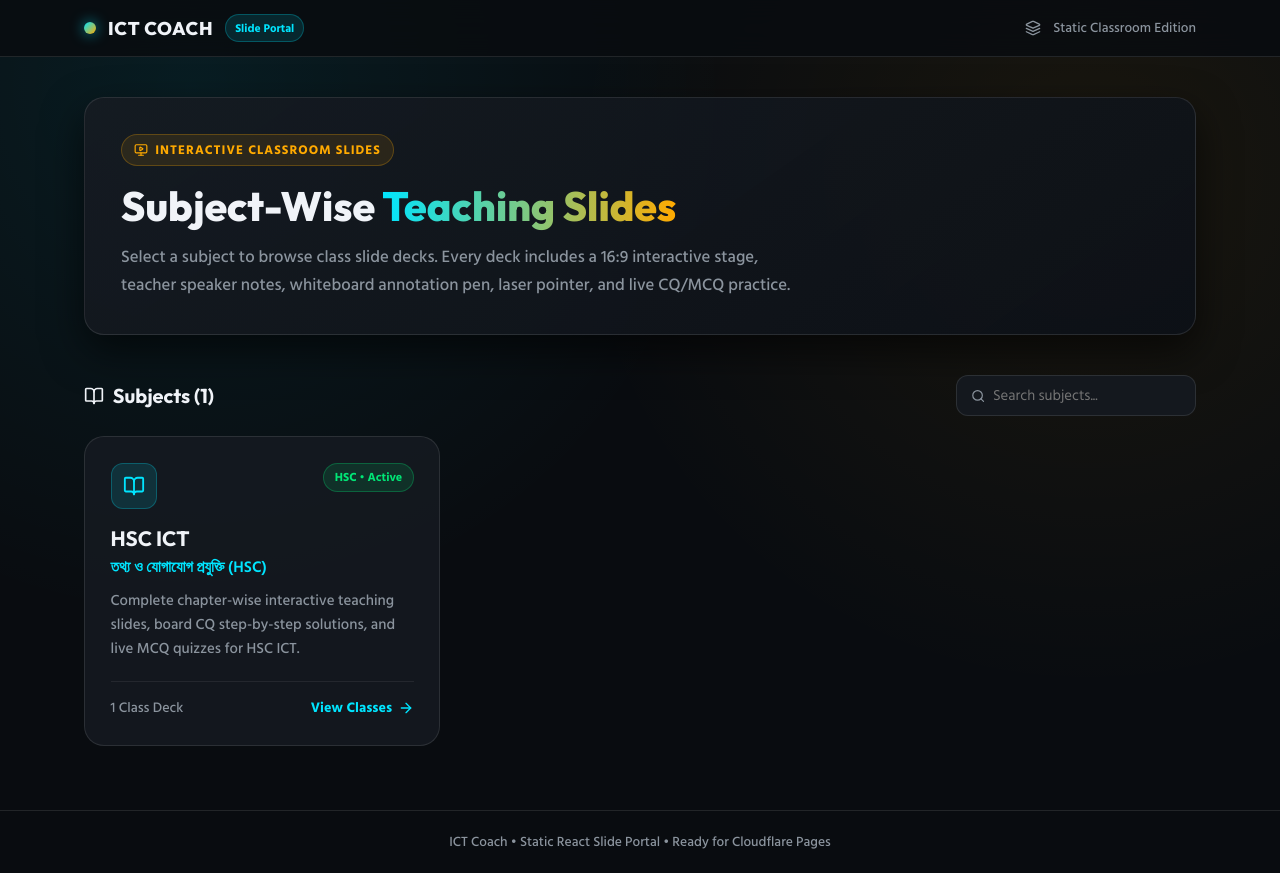
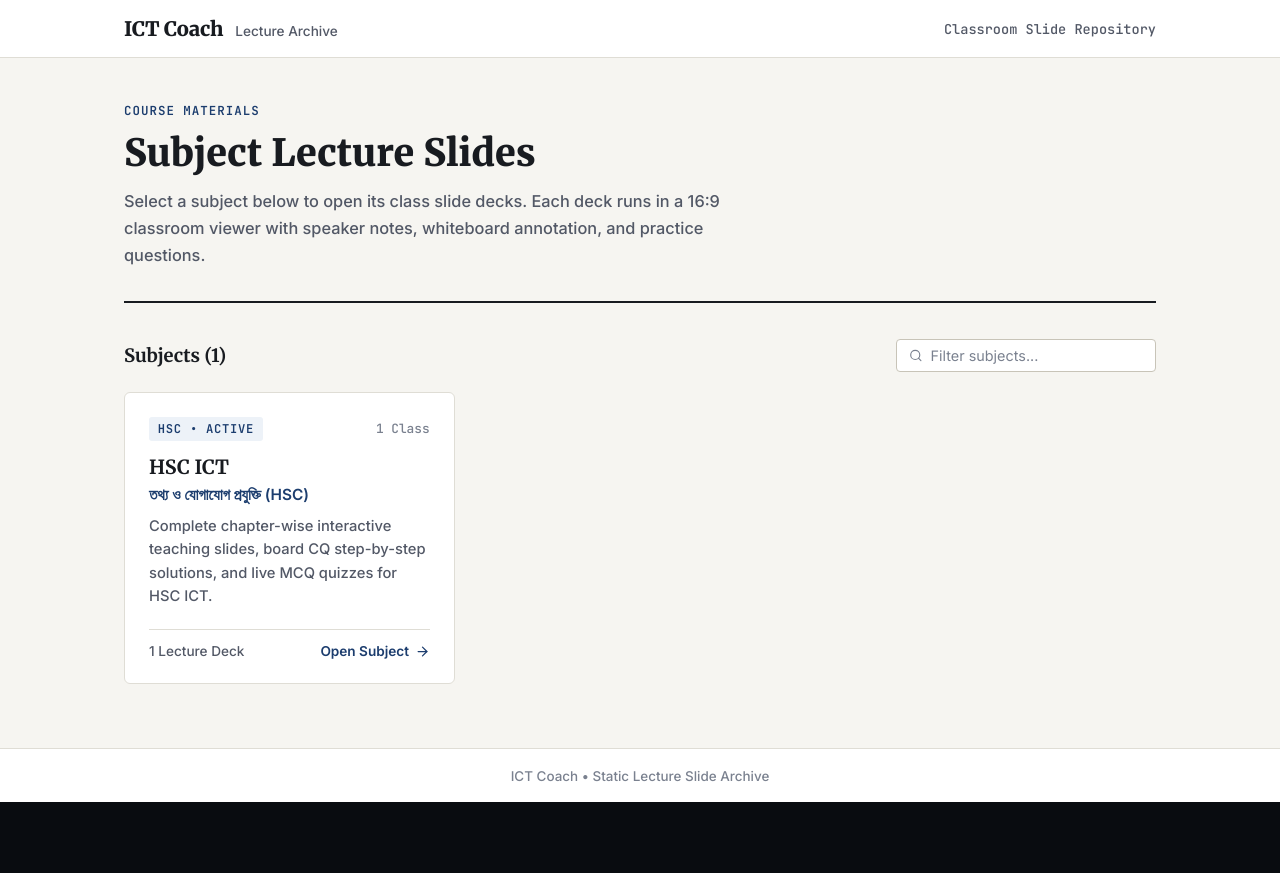
Before and after one commit to mdsayedmaruf/ictcoach, a React (Vite) app: page / in a window 1280 px wide. After the commit the page ends 802 px from the top, so only its background shows below. Built offline with nearby package versions, Linux system fonts and the light colour scheme.

Commit message:
Apply classic academic editorial theme to portal

```diff
--- a/index.html
+++ b/index.html
@@ -3,15 +3,15 @@
   <head>
     <meta charset="UTF-8" />
     <meta name="viewport" content="width=device-width, initial-scale=1.0" />
-    <title>ICT Coach — Interactive Slide Portal</title>
+    <title>ICT Coach — Lecture Slides</title>
     <meta
       name="description"
-      content="Subject-wise interactive classroom slide decks for HSC ICT and more."
+      content="Subject-wise classroom lecture slides for HSC ICT."
     />
     <link rel="preconnect" href="https://fonts.googleapis.com" />
     <link rel="preconnect" href="https://fonts.gstatic.com" crossorigin />
     <link
-      href="https://fonts.googleapis.com/css2?family=Hind+Siliguri:wght@400;500;600;700&family=Outfit:wght@500;600;700;800;900&family=JetBrains+Mono:wght@500;600;700;800&display=swap"
+      href="https://fonts.googleapis.com/css2?family=Hind+Siliguri:wght@400;500;600;700&family=Inter:wght@400;500;600;700&family=JetBrains+Mono:wght@400;500;600&family=Merriweather:wght@700;900&display=swap"
       rel="stylesheet"
     />
   </head>
--- a/src/components/Navbar.tsx
+++ b/src/components/Navbar.tsx
@@ -1,20 +1,15 @@
 import { Link } from 'react-router-dom';
-import { Layers } from 'lucide-react';
 
 export function Navbar() {
   return (
     <header className="portal-nav">
       <div className="portal-nav-inner">
         <Link to="/" className="portal-brand">
-          <span className="portal-brand-dot" />
-          <span className="portal-brand-name">ICT COACH</span>
-          <span className="portal-brand-pill">Slide Portal</span>
+          <span className="portal-brand-name">ICT Coach</span>
+          <span className="portal-brand-sub">Lecture Archive</span>
         </Link>
 
-        <div className="portal-nav-meta">
-          <Layers size={16} />
-          <span>Static Classroom Edition</span>
-        </div>
+        <div className="portal-nav-meta">Classroom Slide Repository</div>
       </div>
     </header>
   );
--- a/src/pages/HomePage.tsx
+++ b/src/pages/HomePage.tsx
@@ -1,6 +1,6 @@
 import { useEffect, useState } from 'react';
 import { Link } from 'react-router-dom';
-import { ArrowRight, BookOpen, MonitorPlay, Search } from 'lucide-react';
+import { ArrowRight, Search } from 'lucide-react';
 import { Navbar } from '../components/Navbar';
 import { getClassesBySubjectId, getSubjects } from '../services/slideService';
 import type { Subject } from '../types/slides';
@@ -46,32 +46,24 @@ export function HomePage() {
       <Navbar />
 
       <main className="portal-main">
-        <section className="portal-hero">
-          <div className="portal-hero-kicker">
-            <MonitorPlay size={14} />
-            Interactive Classroom Slides
-          </div>
-          <h1>
-            Subject-Wise <span>Teaching Slides</span>
-          </h1>
+        <section className="portal-header">
+          <div className="portal-kicker">Course Materials</div>
+          <h1>Subject Lecture Slides</h1>
           <p>
-            Select a subject to browse class slide decks. Every deck includes a 16:9
-            interactive stage, teacher speaker notes, whiteboard annotation pen, laser
-            pointer, and live CQ/MCQ practice.
+            Select a subject below to open its class slide decks. Each deck runs in a
+            16:9 classroom viewer with speaker notes, whiteboard annotation, and
+            practice questions.
           </p>
         </section>
 
         <div className="portal-section-header">
-          <h2 className="portal-section-title">
-            <BookOpen size={20} />
-            Subjects ({filtered.length})
-          </h2>
+          <h2 className="portal-section-title">Subjects ({filtered.length})</h2>
 
           <label className="portal-search">
-            <Search size={16} color="#8b949e" />
+            <Search size={15} color="#7a818f" />
             <input
               type="text"
-              placeholder="Search subjects..."
+              placeholder="Filter subjects..."
               value={query}
               onChange={(e) => setQuery(e.target.value)}
             />
@@ -89,24 +81,22 @@ export function HomePage() {
                 className="subject-card"
               >
                 <div>
-                  <div className="card-top">
-                    <div className="card-icon-box">
-                      <BookOpen size={22} />
-                    </div>
-                    <span className="card-badge">{subject.badge}</span>
+                  <div className="card-meta-row">
+                    <span className="card-code">{subject.badge}</span>
+                    <span className="card-count">
+                      {classCounts[subject.id] ?? 0} Class
+                    </span>
                   </div>
 
-                  <h3 className="card-title" style={{ marginTop: '1rem' }}>
-                    {subject.title}
-                  </h3>
+                  <h3 className="card-title">{subject.title}</h3>
                   <div className="card-subtitle-bn">{subject.titleBn}</div>
                   <p className="card-desc">{subject.description}</p>
                 </div>
 
                 <div className="card-footer">
-                  <span>{classCounts[subject.id] ?? 0} Class Deck</span>
+                  <span>{classCounts[subject.id] ?? 0} Lecture Deck</span>
                   <span className="card-cta">
-                    View Classes <ArrowRight size={16} />
+                    Open Subject <ArrowRight size={15} />
                   </span>
                 </div>
               </Link>
@@ -116,7 +106,7 @@ export function HomePage() {
       </main>
 
       <footer className="portal-footer">
-        ICT Coach • Static React Slide Portal • Ready for Cloudflare Pages
+        ICT Coach • Static Lecture Slide Archive
       </footer>
     </div>
   );
--- a/src/styles/portal.css
+++ b/src/styles/portal.css
@@ -1,31 +1,42 @@
 /* ==========================================================================
-   ICT Coach Portal — Subjects & Classes Directory
+   ICT Coach Portal — Classic Academic & Editorial Theme
    ========================================================================== */
+
+:root {
+  --paper-bg: #f6f5f1;
+  --paper-surface: #ffffff;
+  --paper-muted: #eeece6;
+  --ink-primary: #181b20;
+  --ink-secondary: #525866;
+  --ink-tertiary: #7a818f;
+  --rule-color: #dfddd5;
+  --rule-strong: #c8c4b8;
+  --navy-accent: #1c3d6e;
+  --navy-hover: #132b4f;
+  --font-serif: 'Merriweather', Georgia, 'Hind Siliguri', serif;
+  --font-sans: 'Inter', 'Hind Siliguri', -apple-system, BlinkMacSystemFont, sans-serif;
+  --font-mono-classic: 'JetBrains Mono', monospace;
+}
 
 .portal-shell {
   min-height: 100vh;
   display: flex;
   flex-direction: column;
-  background:
-    radial-gradient(circle at 15% 10%, rgba(0, 229, 255, 0.08), transparent 40%),
-    radial-gradient(circle at 85% 20%, rgba(255, 170, 0, 0.07), transparent 40%),
-    var(--bg-dark);
-  color: var(--text-main);
+  background-color: var(--paper-bg);
+  color: var(--ink-primary);
+  font-family: var(--font-sans);
 }
 
+/* Top Navigation */
 .portal-nav {
-  position: sticky;
-  top: 0;
-  z-index: 40;
-  backdrop-filter: blur(14px);
-  background: rgba(9, 12, 16, 0.85);
-  border-bottom: 1px solid var(--border-color);
+  background-color: var(--paper-surface);
+  border-bottom: 1px solid var(--rule-color);
 }
 
 .portal-nav-inner {
-  max-width: 1160px;
+  max-width: 1080px;
   margin: 0 auto;
-  padding: 0.9rem 1.5rem;
+  padding: 1rem 1.5rem;
   display: flex;
   align-items: center;
   justify-content: space-between;
@@ -34,100 +45,75 @@
 
 .portal-brand {
   display: flex;
-  align-items: center;
+  align-items: baseline;
   gap: 0.75rem;
   text-decoration: none;
-  color: var(--text-main);
-}
-
-.portal-brand-dot {
-  width: 12px;
-  height: 12px;
-  border-radius: 50%;
-  background: linear-gradient(135deg, var(--accent-cyan), var(--accent-gold));
-  box-shadow: 0 0 14px rgba(0, 229, 255, 0.65);
+  color: var(--ink-primary);
 }
 
 .portal-brand-name {
-  font-family: var(--font-eng);
-  font-weight: 800;
-  font-size: 1.15rem;
-  letter-spacing: 0.04em;
+  font-family: var(--font-serif);
+  font-weight: 900;
+  font-size: 1.25rem;
+  letter-spacing: -0.01em;
+  color: var(--ink-primary);
 }
 
-.portal-brand-pill {
-  font-size: 0.72rem;
-  font-weight: 700;
-  padding: 0.2rem 0.55rem;
-  border-radius: 999px;
-  background: rgba(0, 229, 255, 0.12);
-  color: var(--accent-cyan);
-  border: 1px solid rgba(0, 229, 255, 0.25);
+.portal-brand-sub {
+  font-size: 0.85rem;
+  color: var(--ink-secondary);
+  font-weight: 500;
 }
 
 .portal-nav-meta {
-  display: flex;
-  align-items: center;
-  gap: 0.75rem;
   font-size: 0.85rem;
-  color: var(--text-muted);
+  color: var(--ink-secondary);
+  font-family: var(--font-mono-classic);
 }
 
+/* Main Container */
 .portal-main {
   flex: 1;
-  max-width: 1160px;
+  max-width: 1080px;
   width: 100%;
   margin: 0 auto;
-  padding: 2.5rem 1.5rem 4rem;
+  padding: 2.75rem 1.5rem 4rem;
 }
 
-.portal-hero {
-  margin-bottom: 2.5rem;
-  padding: 2.25rem;
-  border-radius: var(--radius-lg);
-  background: linear-gradient(145deg, rgba(22, 27, 34, 0.92), rgba(13, 17, 23, 0.96));
-  border: 1px solid var(--border-color);
-  box-shadow: var(--shadow-lg);
+/* Editorial Header */
+.portal-header {
+  padding-bottom: 2rem;
+  margin-bottom: 2.25rem;
+  border-bottom: 2px solid var(--ink-primary);
 }
 
-.portal-hero-kicker {
-  display: inline-flex;
-  align-items: center;
-  gap: 0.45rem;
-  font-size: 0.8rem;
-  font-weight: 700;
+.portal-kicker {
+  font-family: var(--font-mono-classic);
+  font-size: 0.78rem;
+  font-weight: 600;
   text-transform: uppercase;
   letter-spacing: 0.08em;
-  color: var(--accent-gold);
-  background: rgba(255, 170, 0, 0.1);
-  border: 1px solid rgba(255, 170, 0, 0.25);
-  padding: 0.3rem 0.75rem;
-  border-radius: 999px;
-  margin-bottom: 1rem;
+  color: var(--navy-accent);
+  margin-bottom: 0.65rem;
 }
 
-.portal-hero h1 {
-  font-family: var(--font-eng);
-  font-size: clamp(1.85rem, 3.2vw, 2.7rem);
-  font-weight: 800;
-  line-height: 1.2;
+.portal-header h1 {
+  font-family: var(--font-serif);
+  font-size: clamp(1.75rem, 3vw, 2.35rem);
+  font-weight: 900;
+  line-height: 1.25;
+  color: var(--ink-primary);
   margin-bottom: 0.75rem;
 }
 
-.portal-hero h1 span {
-  background: linear-gradient(90deg, var(--accent-cyan), var(--accent-gold));
-  -webkit-background-clip: text;
-  background-clip: text;
-  color: transparent;
-}
-
-.portal-hero p {
-  color: var(--text-muted);
-  font-size: 1.05rem;
-  max-width: 680px;
+.portal-header p {
+  color: var(--ink-secondary);
+  font-size: 1.02rem;
+  max-width: 660px;
   line-height: 1.65;
 }
 
+/* Section Toolbar */
 .portal-section-header {
   display: flex;
   align-items: center;
@@ -138,39 +124,46 @@
 }
 
 .portal-section-title {
-  font-family: var(--font-eng);
-  font-size: 1.25rem;
+  font-family: var(--font-serif);
+  font-size: 1.15rem;
   font-weight: 700;
-  display: flex;
-  align-items: center;
-  gap: 0.55rem;
+  color: var(--ink-primary);
 }
 
 .portal-search {
   display: flex;
   align-items: center;
   gap: 0.5rem;
-  background: rgba(22, 27, 34, 0.85);
-  border: 1px solid var(--border-color);
-  border-radius: var(--radius-md);
-  padding: 0.5rem 0.85rem;
+  background: var(--paper-surface);
+  border: 1px solid var(--rule-strong);
+  border-radius: 4px;
+  padding: 0.45rem 0.75rem;
   min-width: 240px;
+}
+
+.portal-search:focus-within {
+  border-color: var(--navy-accent);
 }
 
 .portal-search input {
   background: transparent;
   border: none;
   outline: none;
-  color: var(--text-main);
-  font-size: 0.92rem;
+  color: var(--ink-primary);
+  font-size: 0.9rem;
   width: 100%;
   font-family: inherit;
 }
 
+.portal-search input::placeholder {
+  color: var(--ink-tertiary);
+}
+
+/* Grid & Cards */
 .portal-grid {
   display: grid;
   grid-template-columns: repeat(auto-fill, minmax(320px, 1fr));
-  gap: 1.35rem;
+  gap: 1.25rem;
 }
 
 .subject-card,
@@ -179,157 +172,154 @@
   flex-direction: column;
   justify-content: space-between;
   gap: 1.25rem;
-  padding: 1.6rem;
-  border-radius: var(--radius-lg);
-  background: var(--bg-card);
-  border: 1px solid var(--border-color);
+  padding: 1.5rem;
+  border-radius: 6px;
+  background: var(--paper-surface);
+  border: 1px solid var(--rule-color);
   text-decoration: none;
   color: inherit;
-  transition: transform 0.22s ease, border-color 0.22s ease, box-shadow 0.22s ease;
+  transition: border-color 0.16s ease, box-shadow 0.16s ease;
 }
 
 .subject-card:hover,
 .class-card:hover {
-  transform: translateY(-3px);
-  border-color: rgba(0, 229, 255, 0.45);
-  box-shadow: 0 14px 32px rgba(0, 0, 0, 0.45);
+  border-color: var(--navy-accent);
+  box-shadow: 0 4px 14px rgba(24, 27, 32, 0.06);
 }
 
-.card-top {
+.card-meta-row {
   display: flex;
-  align-items: flex-start;
+  align-items: center;
   justify-content: space-between;
   gap: 0.75rem;
+  margin-bottom: 0.85rem;
 }
 
-.card-icon-box {
-  width: 46px;
-  height: 46px;
-  border-radius: 12px;
-  display: grid;
-  place-items: center;
-  background: rgba(0, 229, 255, 0.12);
-  color: var(--accent-cyan);
-  border: 1px solid rgba(0, 229, 255, 0.25);
-  flex-shrink: 0;
+.card-code {
+  font-family: var(--font-mono-classic);
+  font-size: 0.76rem;
+  font-weight: 600;
+  text-transform: uppercase;
+  letter-spacing: 0.06em;
+  color: var(--navy-accent);
+  background: #edf2f8;
+  padding: 0.22rem 0.55rem;
+  border-radius: 3px;
 }
 
-.card-badge {
-  font-size: 0.75rem;
-  font-weight: 700;
-  padding: 0.25rem 0.65rem;
-  border-radius: 999px;
-  background: rgba(0, 230, 118, 0.12);
-  color: var(--accent-green);
-  border: 1px solid rgba(0, 230, 118, 0.28);
-}
-
-.card-badge.gold {
-  background: rgba(255, 170, 0, 0.12);
-  color: var(--accent-gold);
-  border-color: rgba(255, 170, 0, 0.3);
+.card-count {
+  font-family: var(--font-mono-classic);
+  font-size: 0.8rem;
+  color: var(--ink-tertiary);
 }
 
 .card-title {
-  font-family: var(--font-eng);
-  font-size: 1.3rem;
+  font-family: var(--font-serif);
+  font-size: 1.22rem;
   font-weight: 700;
-  margin-bottom: 0.25rem;
+  color: var(--ink-primary);
+  margin-bottom: 0.3rem;
+  line-height: 1.35;
 }
 
 .card-subtitle-bn {
-  font-size: 0.98rem;
-  color: var(--accent-cyan);
+  font-size: 0.96rem;
+  color: var(--navy-accent);
   font-weight: 600;
-  margin-bottom: 0.6rem;
+  margin-bottom: 0.65rem;
 }
 
 .card-desc {
-  color: var(--text-muted);
-  font-size: 0.93rem;
+  color: var(--ink-secondary);
+  font-size: 0.92rem;
   line-height: 1.6;
 }
 
 .card-tags {
   display: flex;
   flex-wrap: wrap;
-  gap: 0.45rem;
+  gap: 0.4rem;
+  margin-bottom: 1rem;
 }
 
 .card-tag {
   font-size: 0.76rem;
-  padding: 0.2rem 0.55rem;
-  border-radius: 6px;
-  background: rgba(255, 255, 255, 0.05);
-  border: 1px solid rgba(255, 255, 255, 0.08);
-  color: #cbd5e1;
+  padding: 0.18rem 0.5rem;
+  border-radius: 3px;
+  background: var(--paper-bg);
+  border: 1px solid var(--rule-color);
+  color: var(--ink-secondary);
 }
 
 .card-footer {
   display: flex;
   align-items: center;
   justify-content: space-between;
-  padding-top: 0.9rem;
-  border-top: 1px solid rgba(255, 255, 255, 0.07);
-  font-size: 0.88rem;
-  color: var(--text-muted);
+  padding-top: 0.85rem;
+  border-top: 1px solid var(--rule-color);
+  font-size: 0.85rem;
+  color: var(--ink-secondary);
 }
 
 .card-cta {
   display: inline-flex;
   align-items: center;
   gap: 0.35rem;
-  color: var(--accent-cyan);
-  font-weight: 700;
+  color: var(--navy-accent);
+  font-weight: 600;
 }
 
+/* Breadcrumb */
 .breadcrumb {
   display: inline-flex;
   align-items: center;
-  gap: 0.5rem;
-  color: var(--text-muted);
+  gap: 0.45rem;
+  color: var(--ink-secondary);
   text-decoration: none;
-  font-size: 0.92rem;
+  font-size: 0.9rem;
+  font-weight: 500;
   margin-bottom: 1.5rem;
-  transition: color 0.18s ease;
 }
 
 .breadcrumb:hover {
-  color: var(--accent-cyan);
+  color: var(--navy-accent);
+  text-decoration: underline;
+}
+
+/* Empty State & Footer */
+.empty-state {
+  padding: 2.5rem 1.5rem;
+  text-align: center;
+  border-radius: 6px;
+  background: var(--paper-surface);
+  border: 1px solid var(--rule-color);
+  color: var(--ink-secondary);
 }
 
 .portal-footer {
-  border-top: 1px solid var(--border-color);
-  padding: 1.25rem 1.5rem;
+  border-top: 1px solid var(--rule-color);
+  background: var(--paper-surface);
+  padding: 1.15rem 1.5rem;
   text-align: center;
-  font-size: 0.85rem;
-  color: var(--text-muted);
+  font-size: 0.84rem;
+  color: var(--ink-tertiary);
 }
 
-.empty-state {
-  padding: 3rem 1.5rem;
-  text-align: center;
-  border-radius: var(--radius-lg);
-  border: 1px dashed var(--border-color);
-  color: var(--text-muted);
-}
-
+/* Back link inside slide player */
 .deck-back-link {
   display: inline-flex;
   align-items: center;
   gap: 0.35rem;
-  padding: 0.38rem 0.7rem;
-  border-radius: var(--radius-sm);
-  background: rgba(255, 255, 255, 0.06);
-  border: 1px solid rgba(255, 255, 255, 0.12);
-  color: var(--text-main);
+  padding: 0.36rem 0.68rem;
+  border-radius: 4px;
+  background: rgba(255, 255, 255, 0.08);
+  border: 1px solid rgba(255, 255, 255, 0.16);
+  color: #f0f3f8;
   text-decoration: none;
   font-size: 0.82rem;
   font-weight: 600;
-  transition: background 0.18s ease, border-color 0.18s ease;
 }
 
 .deck-back-link:hover {
-  background: rgba(0, 229, 255, 0.14);
-  border-color: rgba(0, 229, 255, 0.4);
+  background: rgba(255, 255, 255, 0.14);
 }
```
Also changed, not shown: src/pages/SubjectPage.tsx (+14 -23 lines).
